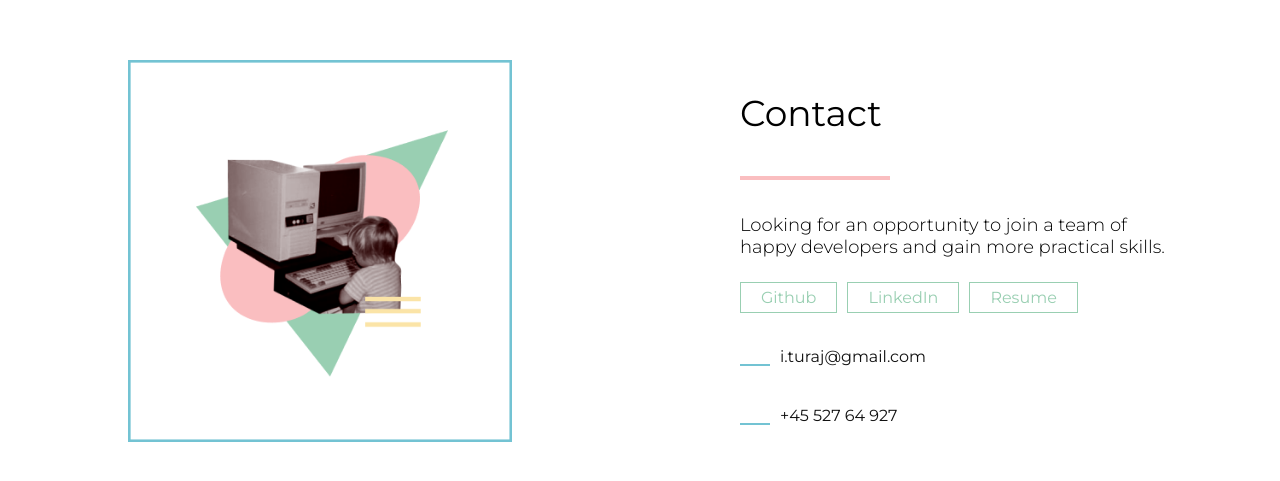
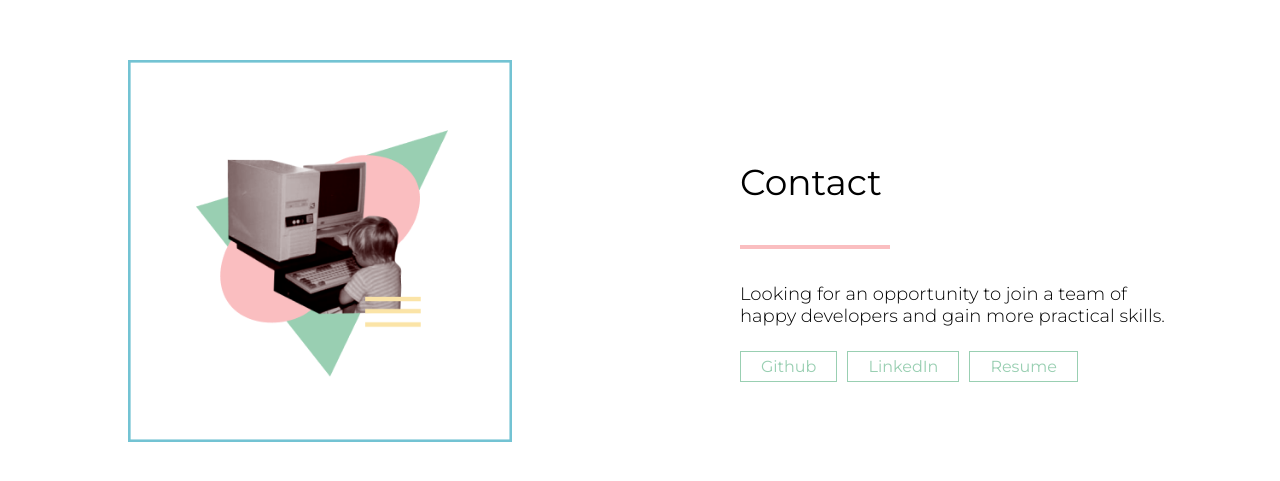
Before and after one commit to ituraj/portfolio, a React (Create React App) app: page / in a window 1280 px wide. Shown: the part 4866-5347 px from the top of the page. Built offline with nearby package versions, Linux system fonts and the light colour scheme; what i18next-xhr-backend would draw is missing.

Commit message:
remove contact details

```diff
--- a/src/components/Footer/Footer.js
+++ b/src/components/Footer/Footer.js
@@ -1,40 +1,46 @@
 import React, { Component } from 'react';
 import { ReactComponent as MaxIcon } from '../../assets/icons/max.svg';
-import { ReactComponent as MinIcon } from '../../assets/icons/min.svg';
 import { withTranslation } from 'react-i18next';
 import portfolioImageThree from '../../assets/images/image3.png';
-import resume from '../../assets/documents/resume.pdf'
+import resume from '../../assets/documents/resume.pdf';
 
 class Footer extends Component {
 	render() {
 		return (
 			<>
-                <footer id="contact" className="footer">
-                    <figure className="figure"><img src={portfolioImageThree} alt="test" /></figure>
-                    <article className="article">
+				<footer id='contact' className='footer'>
+					<figure className='figure'>
+						<img src={portfolioImageThree} alt='test' />
+					</figure>
+					<article className='article'>
 						<h2>{this.props.t('contact.heading')}</h2>
-                        <MaxIcon className="secondary underscore" />
+						<MaxIcon className='secondary underscore' />
 						<p>{this.props.t('contact.article')}</p>
-                        <section className="links">
-                            <a href="https://github.com/ituraj"
-                                target="_blank"
-                                rel="noopener noreferrer" className="btn-social">Github</a>
-                            <a href="https://www.linkedin.com/in/izabela-turaj/"
-                                target="_blank"
-                                rel="noopener noreferrer" className="btn-social">LinkedIn</a>
-                            <a href={resume}
-                                target="_blank"
-                                rel="noopener noreferrer" className="btn-social">Resume</a>
-                        </section>
-                        <section className="tags">
-                            <span>
-                                <MinIcon className="tertiary underscore" />
-                                <a href="mailto:i.turaj@gmail.com" className="tag-text">i.turaj@gmail.com</a>
-                            </span>
-                            <span> <MinIcon className="tertiary underscore" />
-                                <a href="tel:+4552764927"
-                                    className="tag-text">+45 527 64 927</a>
-                            </span>
+						<section className='links'>
+							<a
+								href='https://github.com/ituraj'
+								target='_blank'
+								rel='noopener noreferrer'
+								className='btn-social'
+							>
+								Github
+							</a>
+							<a
+								href='https://www.linkedin.com/in/izabela-turaj/'
+								target='_blank'
+								rel='noopener noreferrer'
+								className='btn-social'
+							>
+								LinkedIn
+							</a>
+							<a
+								href={resume}
+								target='_blank'
+								rel='noopener noreferrer'
+								className='btn-social'
+							>
+								Resume
+							</a>
 						</section>
 					</article>
 				</footer>
@@ -43,5 +49,4 @@ class Footer extends Component {
 	}
 }
 
-
 export default withTranslation('common')(Footer);
```
Lines whose indentation alone changed are shown as unchanged.
